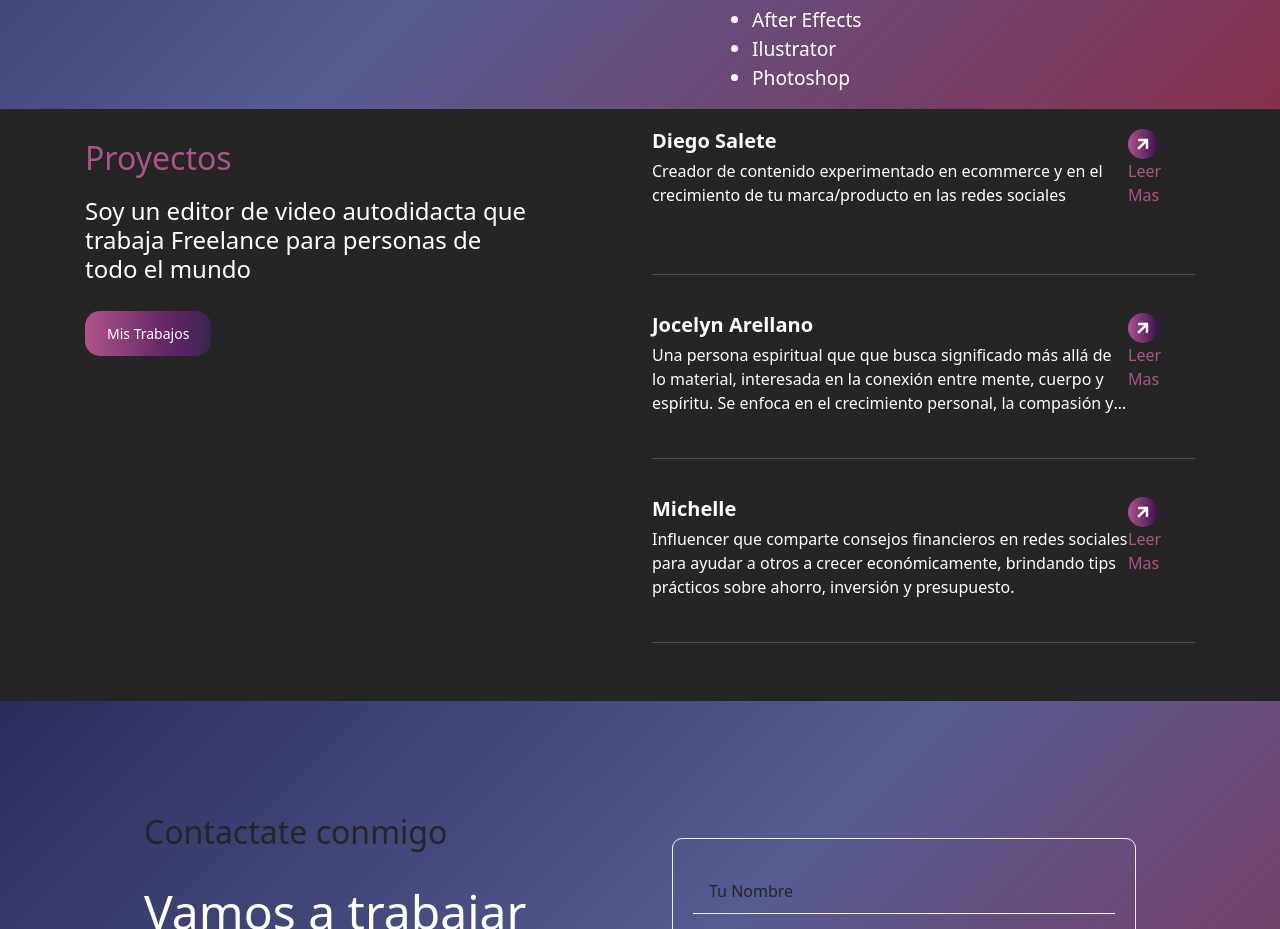
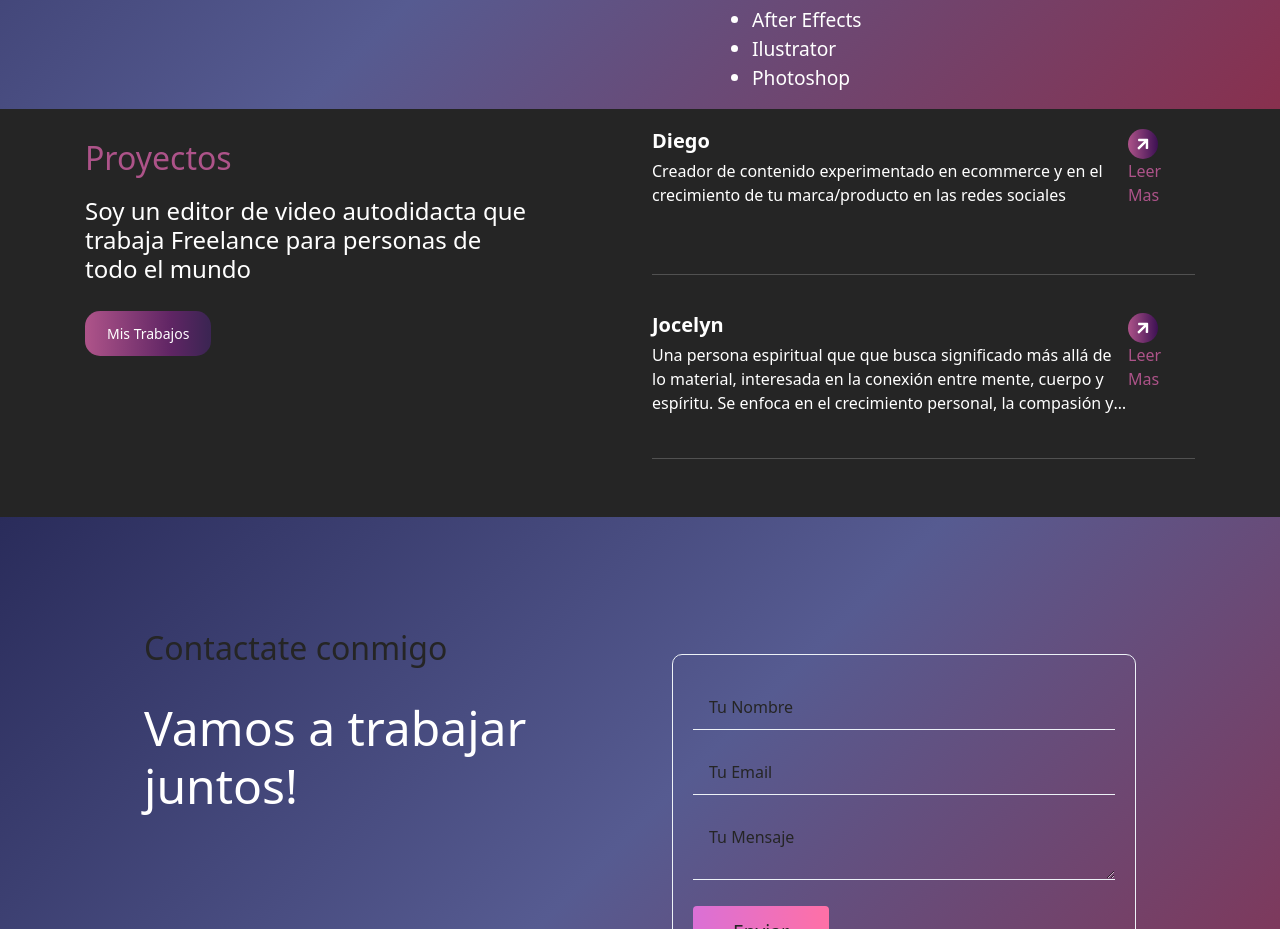
Before and after one commit to DiegoMoyan0/valentino-perfumo, a React (Create React App) app in the folder portfolio-perfumo/: page / in a window 1280 px wide. Shown: the part 1247-2176 px from the top of the page. Built offline with nearby package versions, Linux system fonts and the light colour scheme.

Commit message:
michelle deleted

```diff
--- a/portfolio-perfumo/src/components/Services.js
+++ b/portfolio-perfumo/src/components/Services.js
@@ -7,22 +7,17 @@ import '../static/css/services.css';
 const services = [
     {
         id: 1,
-        name: ' Diego Salete',
+        name: ' Diego',
         description: 'Creador de contenido experimentado en ecommerce y en el crecimiento de tu marca/producto en las redes sociales',
         link: 'Leer Mas',
     },
     {
         id: 2,
-        name: 'Jocelyn Arellano',
+        name: 'Jocelyn',
         description: 'Una persona espiritual que que busca significado más allá de lo material, interesada en la conexión entre mente, cuerpo y espíritu. Se enfoca en el crecimiento personal, la compasión y la paz interior.',
         link: 'Leer Mas',
     },
-    {
-        id: 3,
-        name: 'Michelle',
-        description: 'Influencer que comparte consejos financieros en redes sociales para ayudar a otros a crecer económicamente, brindando tips prácticos sobre ahorro, inversión y presupuesto.',
-        link: 'Leer Mas',
-    },
+
 ];
 
 const Services = () => {
```
